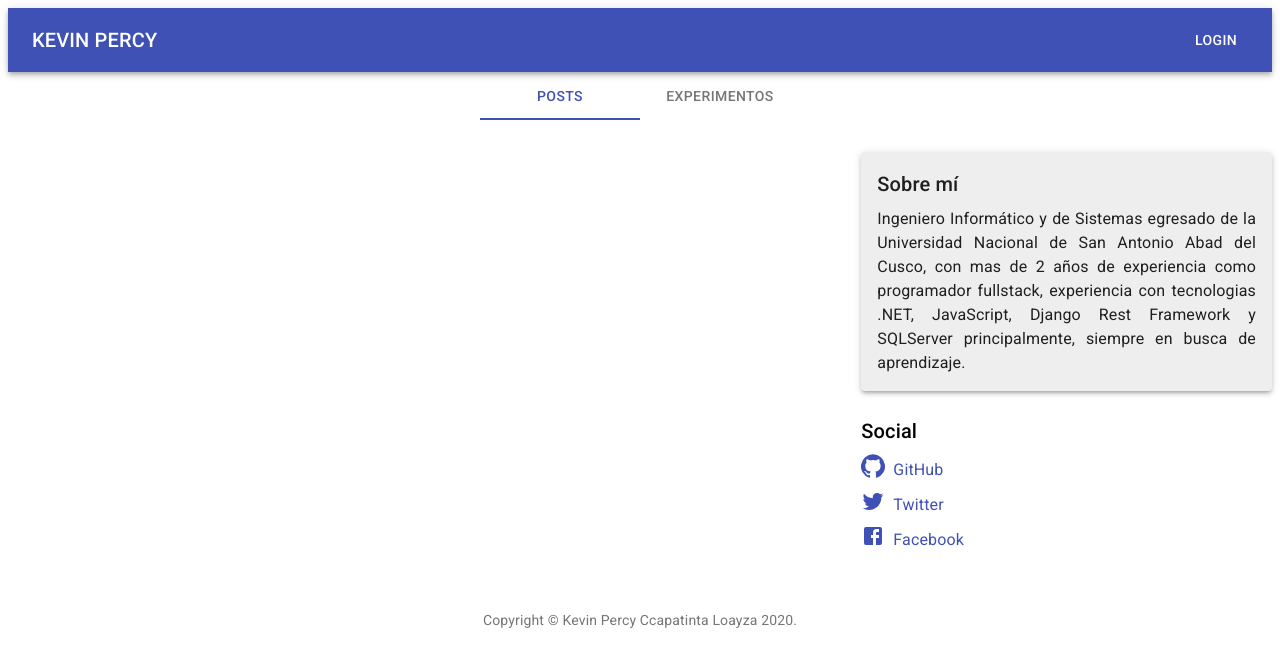
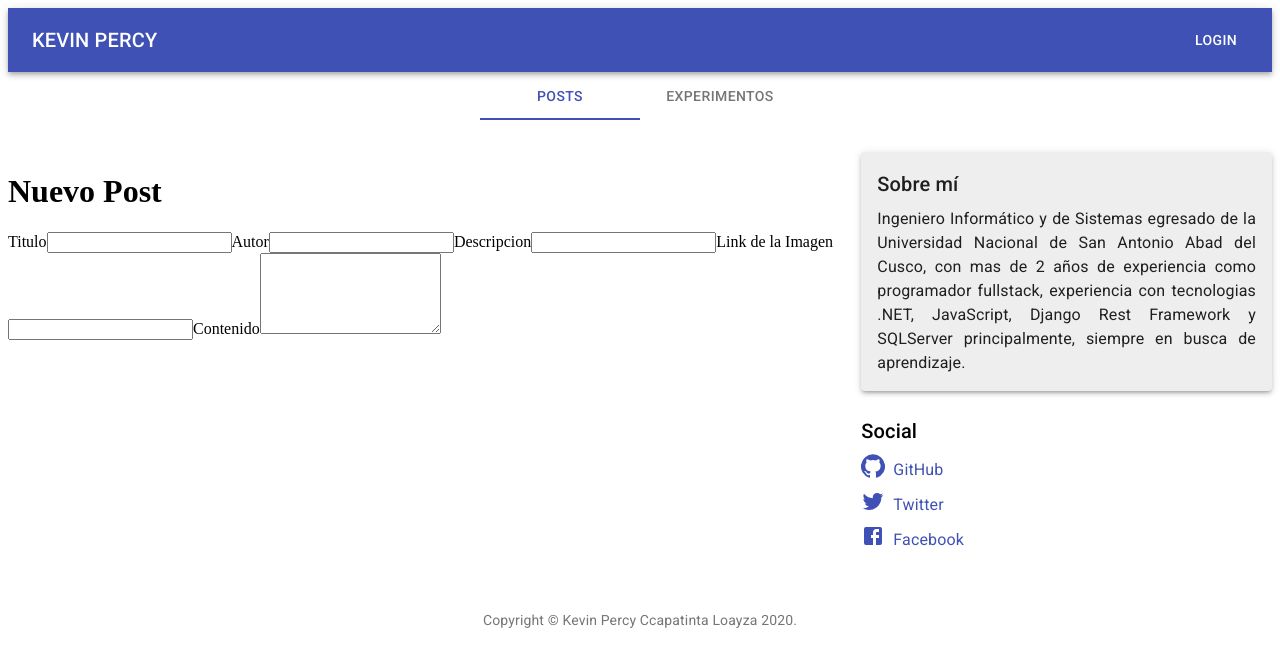
Before and after one commit to KevinPercy/my-profile, a React (Create React App) app: page /new-post in a window 1280 px wide. Shown: the top 666 px of the page. Built offline with nearby package versions, Linux system fonts and the light colour scheme.

Commit message:
Added new-post component

```diff
--- a/src/App.js
+++ b/src/App.js
@@ -6,6 +6,7 @@ import Layout from './hoc/Layout/Layout';
 import Experiments from './containers/Blog/Experiments/Experiments';
 import Posts from './containers/Blog/Posts/Posts';
 import FullPost from './containers/Blog/Posts/FullPost';
+import NewPost from './containers/Blog/NewPost/NewPost';
 
 class App extends Component {
 
@@ -18,6 +19,8 @@ class App extends Component {
         <Route path="/experiments" component={Experiments} />
         <Route path="/posts/:id" exact component={FullPost} />
         <Route path="/posts" component={Posts} />
+        <Route path="/posts" component={Posts} />
+        <Route path="/new-post" component={NewPost} />
         {/* <Redirect from="/" to="/posts" /> */}
       </Switch>
     );
--- /dev/null
+++ b/src/containers/Blog/NewPost/NewPost.js
@@ -0,0 +1,32 @@
+import React, { Component } from 'react';
+
+class NewPost extends Component {
+    state = {
+        title: '',
+        autor: '',
+        description: '',
+        imageLink: '',
+        content: '',
+        submitted: false
+    }
+
+    render() {
+        return (
+            <div>
+                <h1>Nuevo Post</h1>
+                <label>Titulo</label>
+                <input type="text" value={this.state.title} onChange={(event) => this.setState({ title: event.target.value })} />
+                <label>Autor</label>
+                <input type="text" value={this.state.autor} onChange={(event) => this.setState({ autor: event.target.value })} />
+                <label>Descripcion</label>
+                <input type="text" value={this.state.description} onChange={(event) => this.setState({ description: event.target.value })} />
+                <label>Link de la Imagen</label>
+                <input type="url" value={this.state.imageLink} onChange={(event) => this.setState({ imageLink: event.target.value })} />
+                <label>Contenido</label>
+                <textarea rows="5" value={this.state.content} onChange={(event) => this.setState({ content: event.target.value })} />
+            </div>
+        );
+    }
+}
+
+export default NewPost;
```
